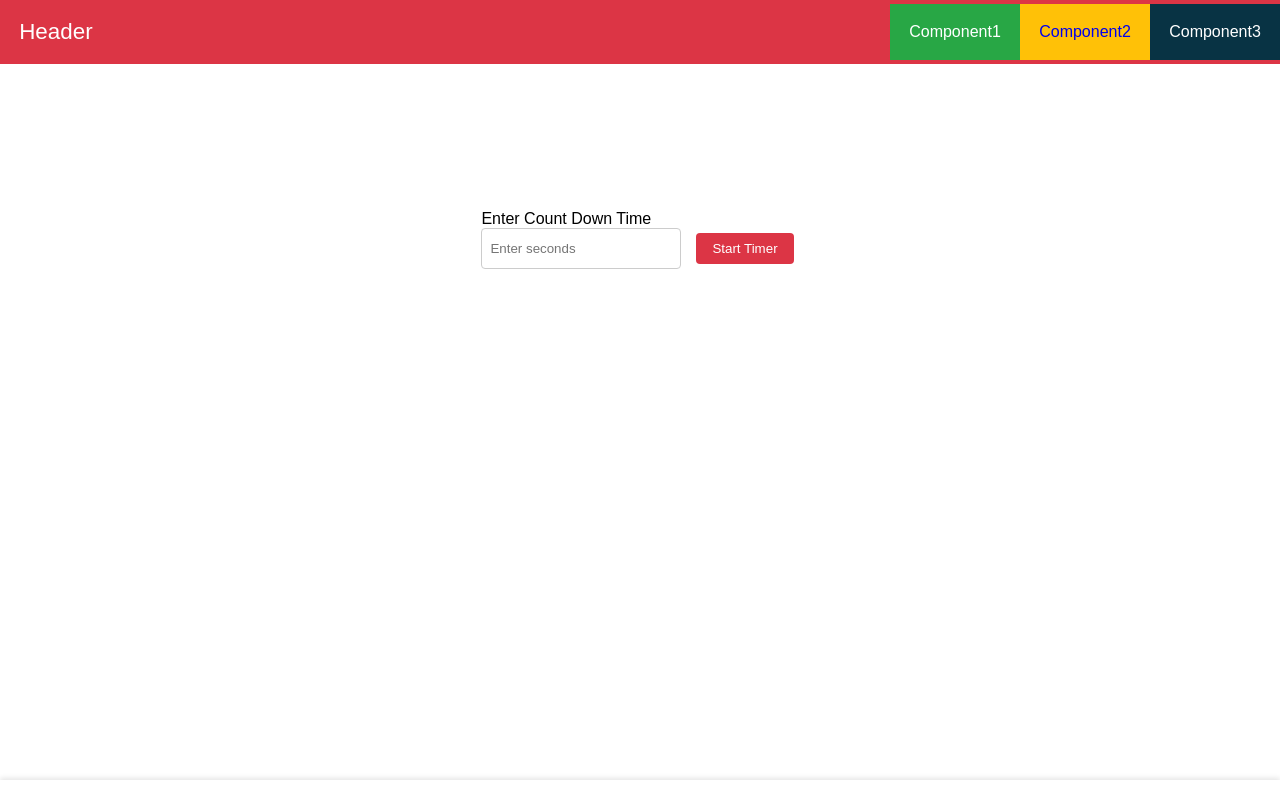
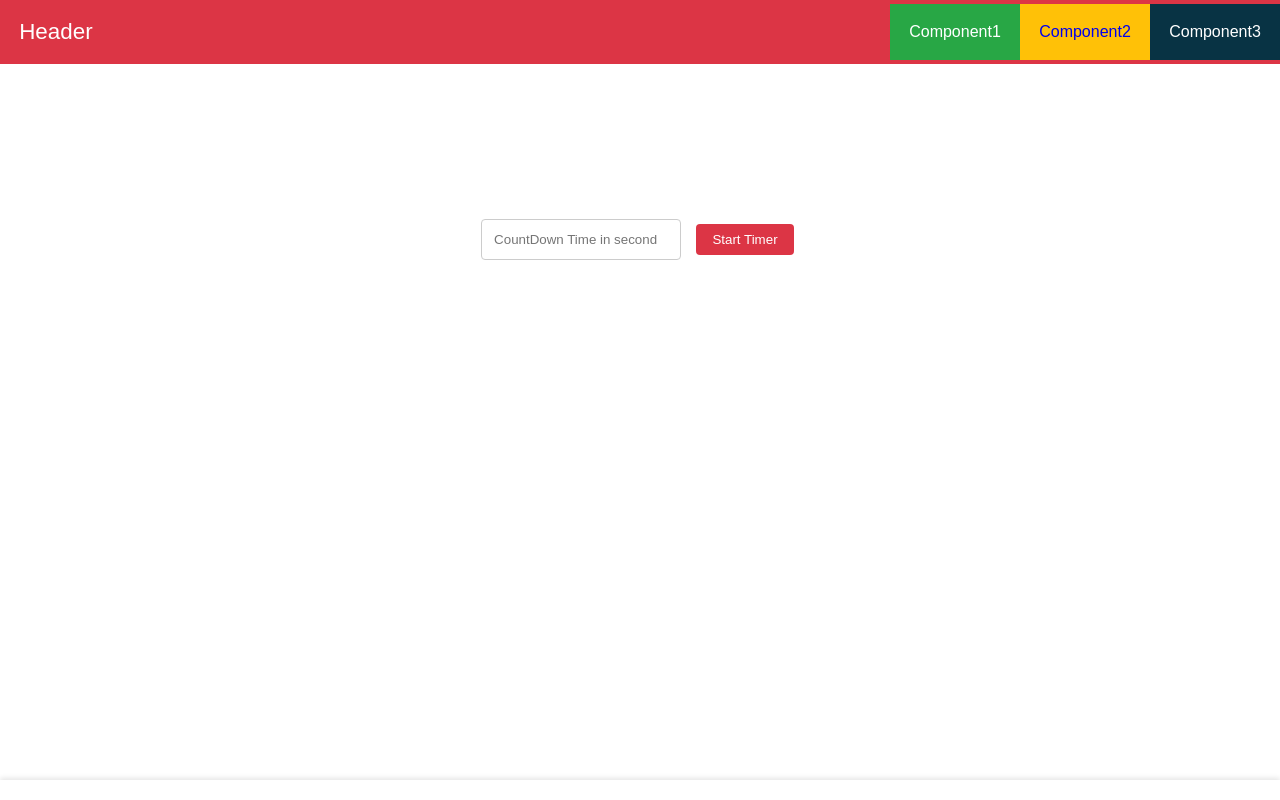
Before and after one commit to Ajinkya-Bhilare-au50/toasterapp, a React (Create React App) app: page /component3 in a window 1280 px wide. Built offline with nearby package versions, Linux system fonts and the light colour scheme.

Commit message:
updates 2

```diff
--- a/src/components/Component2.js
+++ b/src/components/Component2.js
@@ -51,13 +51,13 @@ const Component2 = () => {
   };
 
   return (
-    <div className="component2">
-      <div>
+    <div className="component2 ">
+      <div className="universal">
         <input
           type="text"
           value={inputValue}
           onChange={handleInputChange}
-          placeholder="Enter something..."
+          placeholder="Enter Your Text..."
           className="input-box"
         />
       </div>
--- a/src/components/Component3.js
+++ b/src/components/Component3.js
@@ -71,14 +71,14 @@ const Component3 = () => {
       <div className="component-container">
         {!loading && countries.length === 0 && (
           <>
-            <p>Enter Count Down Time</p>
+
             <div className="universal">
               <input
                 className="input-box"
                 type="number"
                 value={timerInput}
                 onChange={handleInputChange}
-                placeholder="Enter seconds"
+                placeholder=" CountDown Time in seconds"
               />
               <button
                 className="display-button"
```
